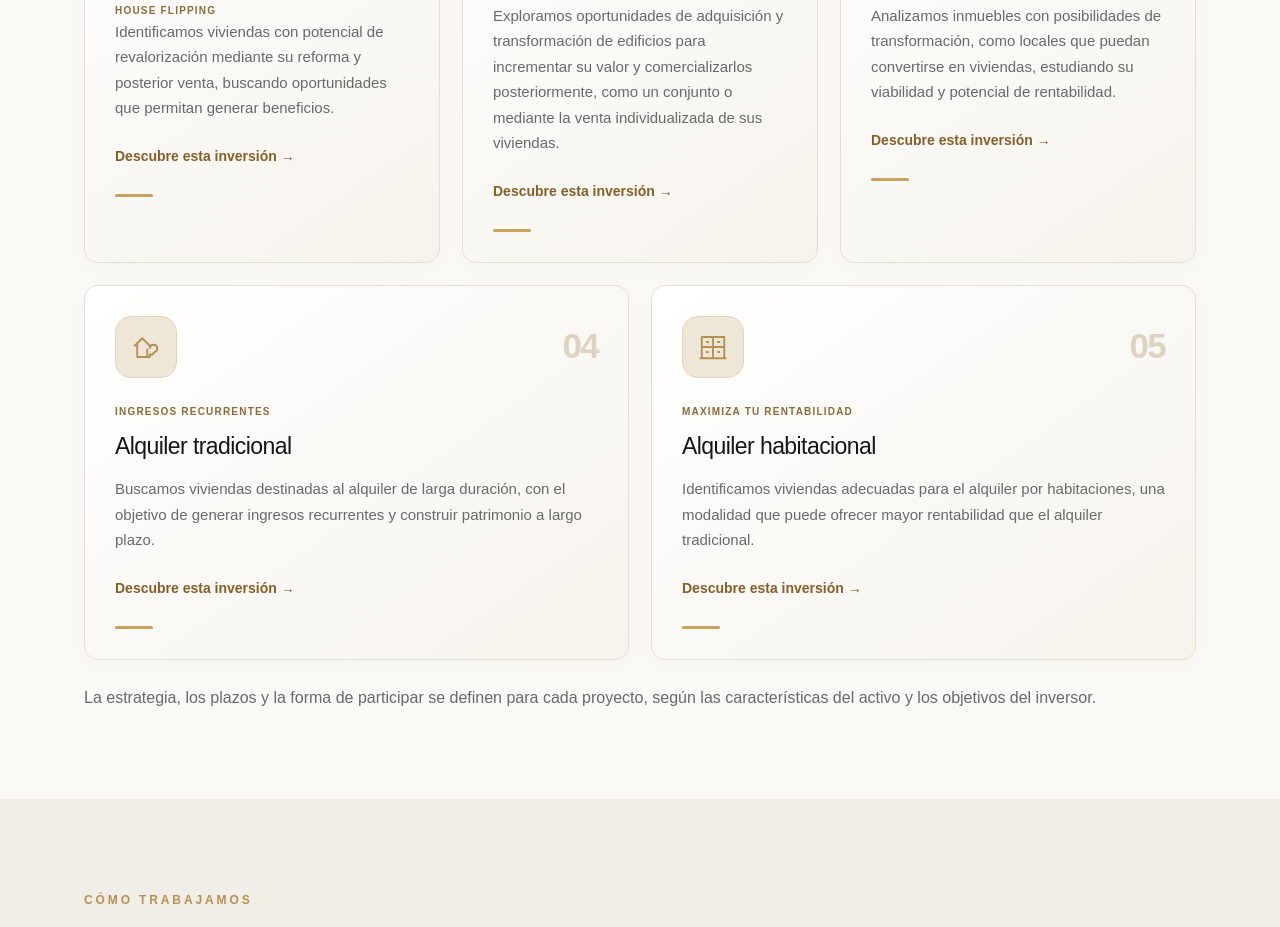
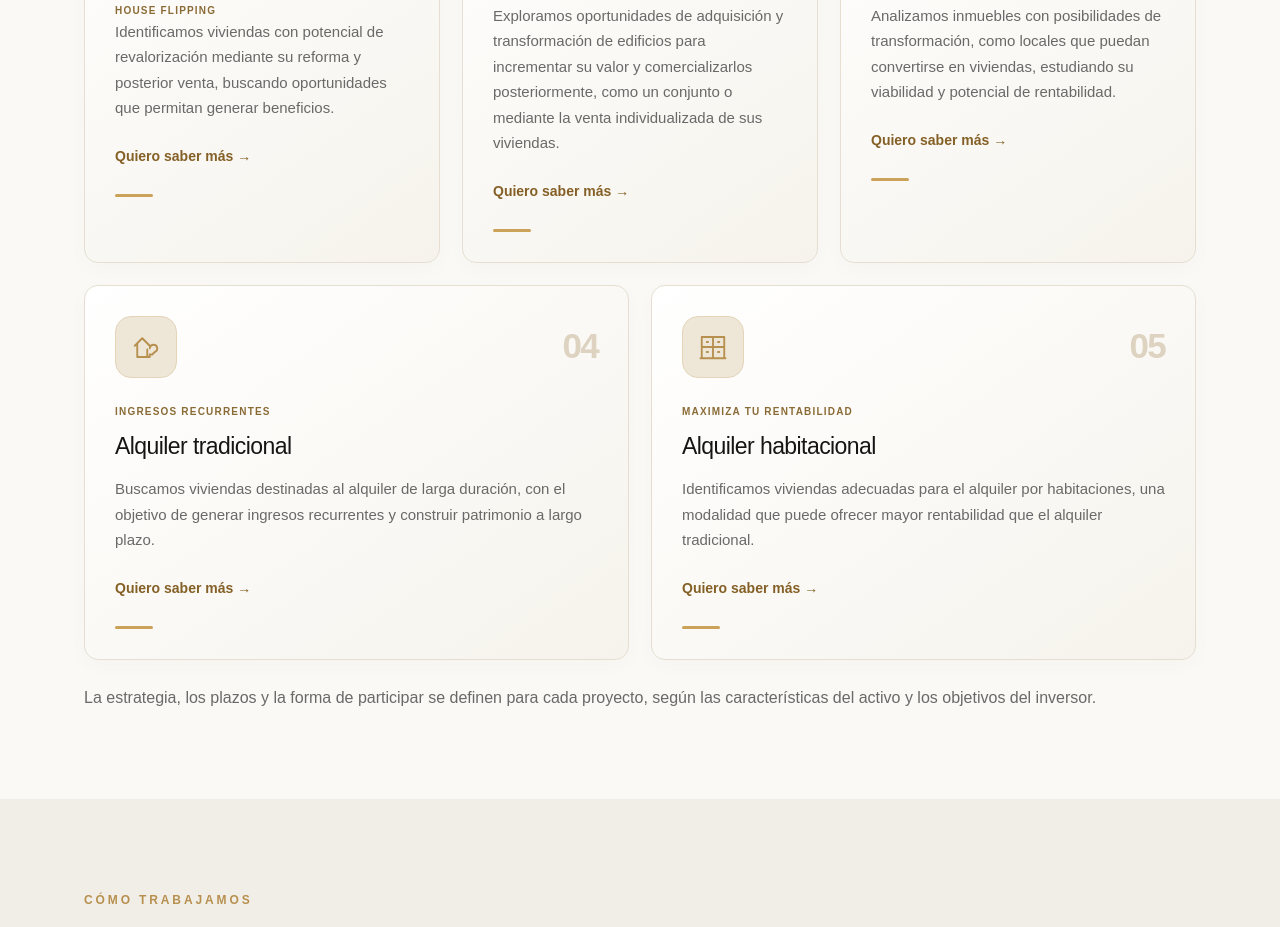
Before and after one commit to propertyinvestors42/property-investors-web, a Next.js app: page / in a window 1280 px wide. Shown: the part 2300-3227 px from the top of the page. Built offline with nearby package versions, Linux system fonts and the light colour scheme.

Commit message:
Finalize investment card CTA and habitational label before production

```diff
--- a/src/app/page.tsx
+++ b/src/app/page.tsx
@@ -27,7 +27,7 @@ export default function Home() {
       </div>
     </section>
     <section className="section wrap" id="tipos-de-inversion"><span className="kicker">Modalidades de inversión</span><h2>Diferentes estrategias.<br/>Un enfoque adaptado a ti.</h2>
-      <div className="investment-grid">{investments.map((i,index)=><Link className="investment-card" href={"/inversiones/"+i.slug} key={i.slug}><div className="investment-card-top"><span className="investment-icon" style={{display:"inline-flex",width:62,height:62,alignItems:"center",justifyContent:"center",color:"#b79050"}}><StrategyIcon index={index}/></span><span className="investment-number">0{index+1}</span></div><span className="investment-label">{strategyLabels[index]}</span><h3>{i.title}</h3>{index===0&&<span className="investment-label">HOUSE FLIPPING</span>}<p className="muted">{i.summary}</p><span className="investment-more">Descubre esta inversión →</span><span className="investment-line" aria-hidden="true"/></Link>)}</div>
+      <div className="investment-grid">{investments.map((i,index)=><Link className="investment-card" href={"/inversiones/"+i.slug} key={i.slug}><div className="investment-card-top"><span className="investment-icon" style={{display:"inline-flex",width:62,height:62,alignItems:"center",justifyContent:"center",color:"#b79050"}}><StrategyIcon index={index}/></span><span className="investment-number">0{index+1}</span></div><span className="investment-label">{strategyLabels[index]}</span><h3>{i.title}</h3>{index===0&&<span className="investment-label">HOUSE FLIPPING</span>}<p className="muted">{i.summary}</p><span className="investment-more">Quiero saber más →</span><span className="investment-line" aria-hidden="true"/></Link>)}</div>
       <p className="muted" style={{marginTop:24}}>La estrategia, los plazos y la forma de participar se definen para cada proyecto, según las características del activo y los objetivos del inversor.</p>
     </section>
     <section className="section subtle" id="como-trabajamos"><div className="wrap"><span className="kicker">Cómo trabajamos</span><h2>De tus objetivos a una propuesta concreta.</h2>
```
